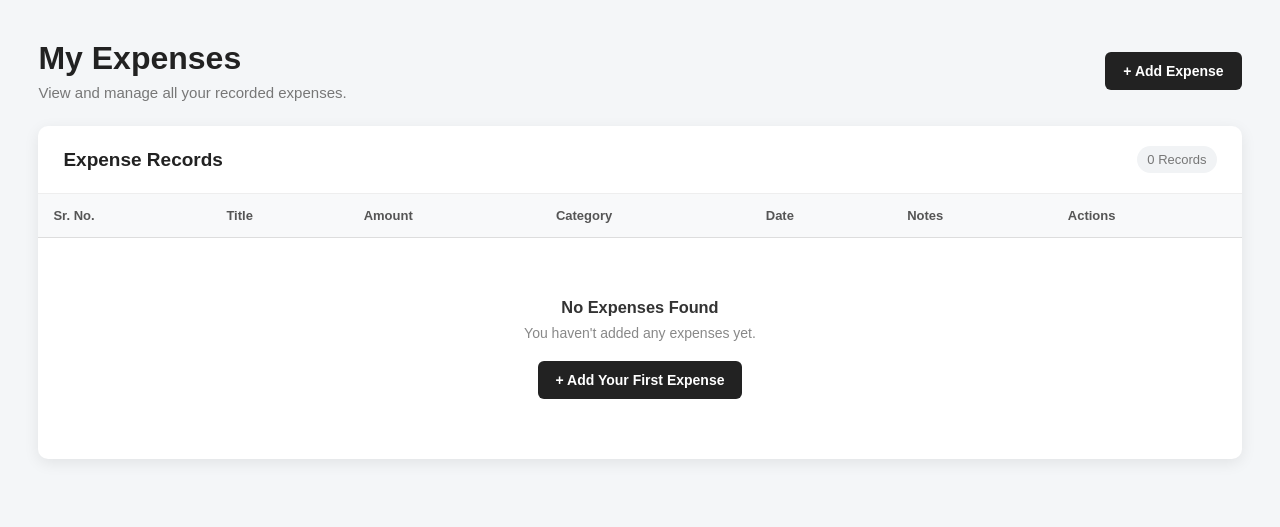
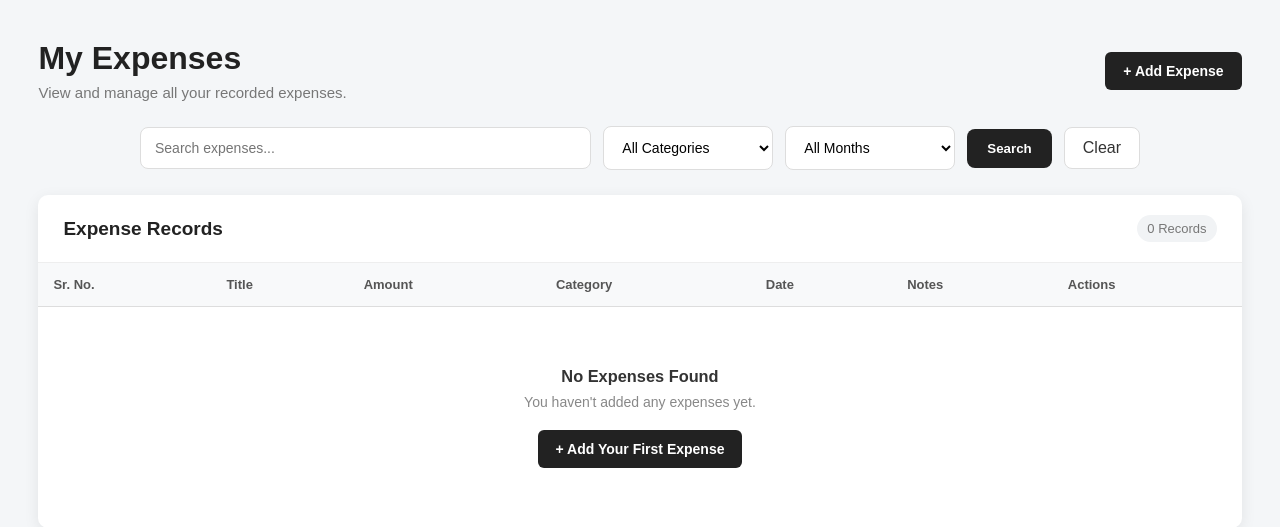
Before and after one commit to Aman786-gitch/Expense-Tracker-Flask, a Flask app: page /expenses in a window 1280 px wide. Shown: the part 64-591 px from the top of the page. Run offline with Flask 3, Linux system fonts and the light colour scheme.

Commit message:
Added search and filtering for the expense table

```diff
--- a/app.py
+++ b/app.py
@@ -147,8 +147,44 @@ def set_budget():
 
 @app.route('/expenses')
 def view_expenses():
-    expenses = Expenses.query.all()
-    return render_template('expenses.html', data=expenses)
+
+    search = request.args.get('search', '').strip()
+    category = request.args.get('category', '').strip()
+    month = request.args.get('month', '').strip()
+
+    query = Expenses.query
+
+    if search:
+        query = query.filter(
+            Expenses.title.ilike(f'%{search}%')
+        )
+
+    if category:
+        query = query.filter(
+            Expenses.category == category
+        )
+
+    if month:
+       query = query.filter(
+        db.extract('month', Expenses.expense_date) == int(month)
+    )
+
+    expenses = query.all()
+
+    categories = db.session.query(
+        Expenses.category
+    ).distinct().all()
+
+    categories = [cat[0] for cat in categories]
+
+    return render_template(
+    'expenses.html',
+    data=expenses,
+    search=search,
+    category=category,
+    month=month,
+    categories=categories
+    )
 
 @app.route('/edit_expense/<int:expense_id>', methods=['GET','POST'])
 def edit_expense(expense_id):
--- a/app/static/css/expenses.css
+++ b/app/static/css/expenses.css
@@ -388,3 +388,80 @@ tbody tr:last-child td {
         padding: 17px 18px;
     }
 }
+
+/* Search and Filter */
+
+.search-container {
+    max-width: 1000px;
+    margin: 25px auto;
+}
+
+.search-container form {
+    display: flex;
+    gap: 12px;
+    align-items: center;
+}
+
+.search-container input,
+.search-container select {
+    padding: 12px 14px;
+    border: 1px solid #ddd;
+    border-radius: 8px;
+    font-size: 14px;
+    background: white;
+}
+
+.search-container input {
+    flex: 1;
+}
+
+.search-container select {
+    min-width: 170px;
+}
+
+.search-container button {
+    padding: 12px 20px;
+    border: none;
+    border-radius: 8px;
+    background: #222;
+    color: white;
+    cursor: pointer;
+    font-weight: 600;
+}
+
+.search-container button:hover {
+    opacity: 0.85;
+}
+
+.search-container a {
+    padding: 11px 18px;
+    border-radius: 8px;
+    border: 1px solid #ddd;
+    text-decoration: none;
+    color: #333;
+    background: white;
+}
+
+.search-container a:hover {
+    background: #f5f5f5;
+}
+
+
+/* Mobile */
+
+@media (max-width: 700px) {
+
+    .search-container form {
+        flex-direction: column;
+        align-items: stretch;
+    }
+
+    .search-container input,
+    .search-container select,
+    .search-container button,
+    .search-container a {
+        width: 100%;
+        box-sizing: border-box;
+    }
+
+}
--- a/app/templates/expenses.html
+++ b/app/templates/expenses.html
@@ -57,6 +57,64 @@
 
     </div>
 
+    <div class="search-container">
+
+    <form method="GET" action="{{ url_for('view_expenses') }}">
+
+        <input
+            type="text"
+            name="search"
+            placeholder="Search expenses..."
+            value="{{ search }}"
+        >
+
+        <select name="category">
+
+            <option value="">All Categories</option>
+
+            {% for cat in categories %}
+
+                <option value="{{ cat }}"
+                    {% if category == cat %}selected{% endif %}>
+                    {{ cat }}
+                </option>
+
+            {% endfor %}
+
+        </select>
+
+        <select name="month">
+
+            <option value="">All Months</option>
+
+            <option value="1" {% if month == "1" %}selected{% endif %}>January</option>
+            <option value="2" {% if month == "2" %}selected{% endif %}>February</option>
+            <option value="3" {% if month == "3" %}selected{% endif %}>March</option>
+            <option value="4" {% if month == "4" %}selected{% endif %}>April</option>
+            <option value="5" {% if month == "5" %}selected{% endif %}>May</option>
+            <option value="6" {% if month == "6" %}selected{% endif %}>June</option>
+            <option value="7" {% if month == "7" %}selected{% endif %}>July</option>
+            <option value="8" {% if month == "8" %}selected{% endif %}>August</option>
+            <option value="9" {% if month == "9" %}selected{% endif %}>September</option>
+            <option value="10" {% if month == "10" %}selected{% endif %}>October</option>
+            <option value="11" {% if month == "11" %}selected{% endif %}>November</option>
+            <option value="12" {% if month == "12" %}selected{% endif %}>December</option>
+
+        </select>
+
+        <button type="submit">
+            Search
+        </button>
+
+        <a href="{{ url_for('view_expenses') }}">
+            Clear
+        </a>
+
+    </form>
+
+
+
+</div>
 
     <!-- =========================
          EXPENSE TABLE
```
